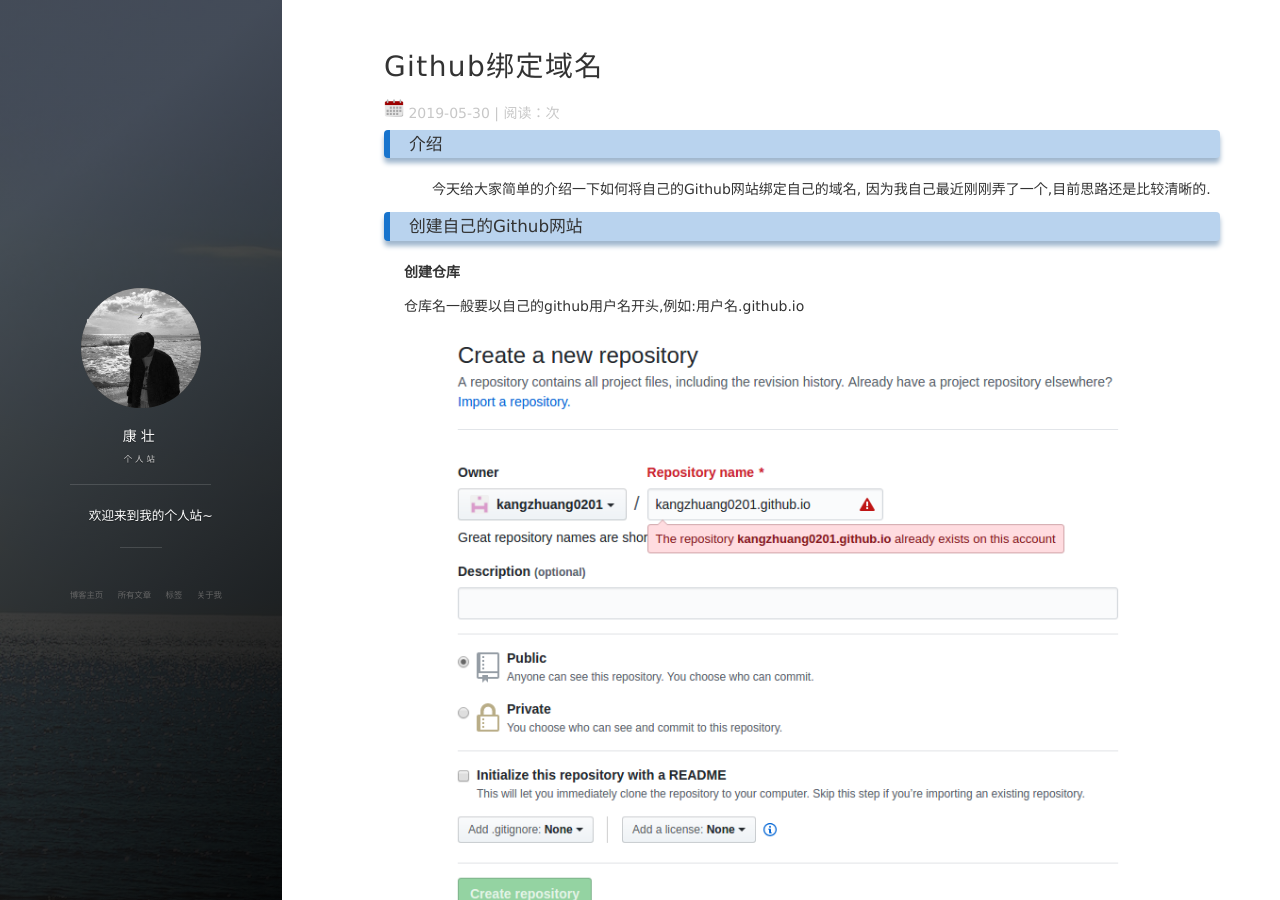
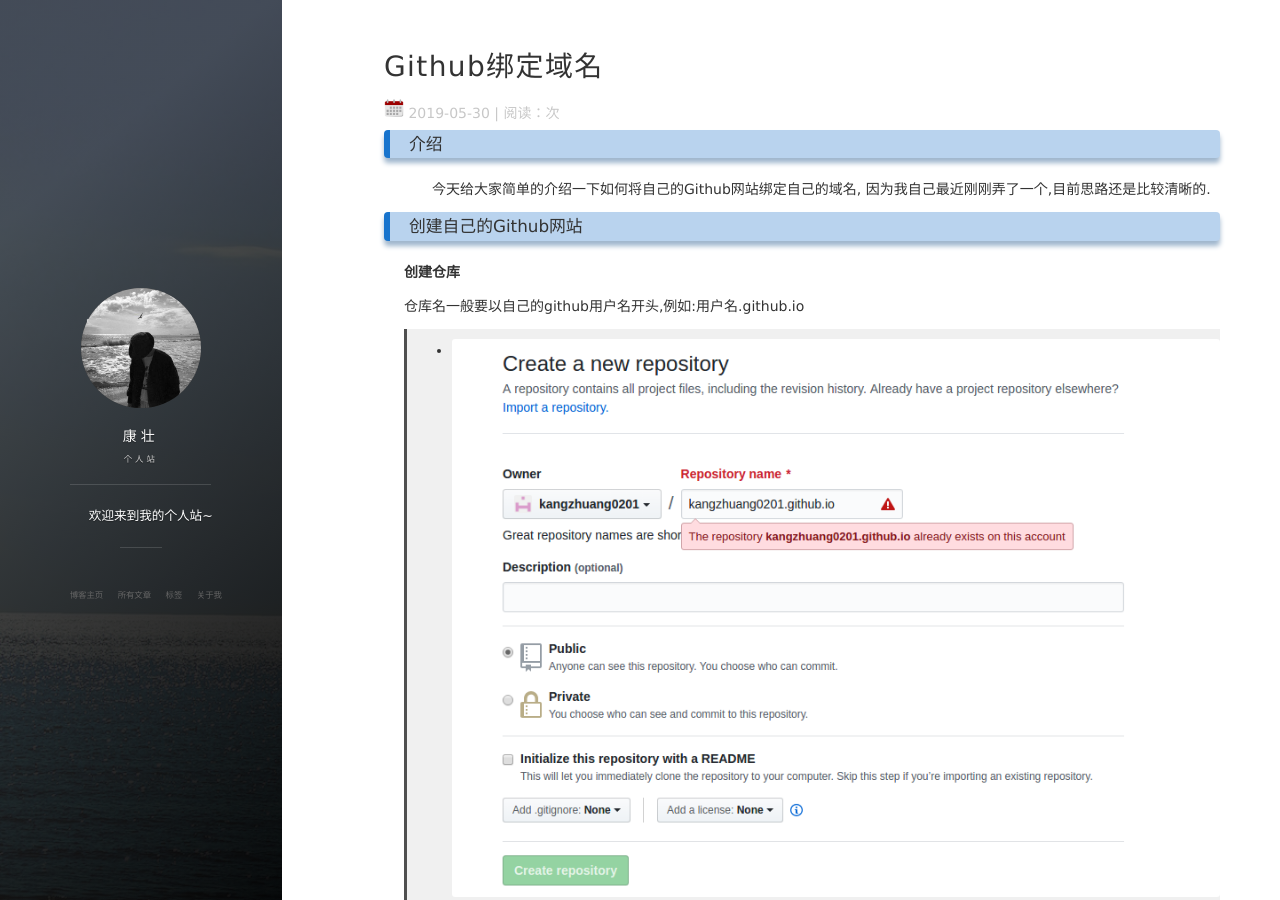
Before and after one commit to kangzhuang0201/kangzhuang0201.github.io, a Jekyll site: the page built from _posts/2019-05-30-Github绑定域名.md, in a window 1280 px wide and 900 px high. Built offline with Jekyll 4.4.1, drawn with Linux system fonts in a browser that asks for light colours; nearby versions of some CDN libraries; comment, search, counter and statistics services are not loaded.

```diff
--- a/_posts/2019-05-30-Github绑定域名.md
+++ b/_posts/2019-05-30-Github绑定域名.md
@@ -15,22 +15,22 @@
 
 仓库名一般要以自己的github用户名开头,例如:用户名.github.io
 
-![](/images/posts/DomainDeal/CreateRepository.png)
+ >*  ![](/images/posts/DomainDeal/CreateRepository.png)
 
 **选择主题**
 
 点击create repository 创建，然后到设置界面,找到Choose a theme选项点击
 
-![](/images/posts/DomainDeal/Setting.png)
-![](/images/posts/DomainDeal/ChooseTheme.png)
+ >*  ![](/images/posts/DomainDeal/Setting.png)
+ >*  ![](/images/posts/DomainDeal/ChooseTheme.png)
 
 上面的都是github给我们提供的一些样例模板，随便选择一个。
 
-![](/images/posts/DomainDeal/SelectTheme.png)
+ >*  ![](/images/posts/DomainDeal/SelectTheme.png)
 
 选择完毕之后我们提交更改，我们点击提交
 
-![](/images/posts/DomainDeal/Submit.png)
+ >*  ![](/images/posts/DomainDeal/Submit.png)
 
 提交之后，你的网站可以访问了，访问地址:  用户名.github.io
 
@@ -43,19 +43,19 @@
 
 购买流程就不说了，购买之后。打开控制台，点击解析域名，如图：
 
-![](/images/posts/DomainDeal/JieXi.png)
+ >*  ![](/images/posts/DomainDeal/JieXi.png)
 
 点击解析,最后添加记录.记录类型选A, 你记录值要填写你的github的ip地址, ping 用户名.github.io ,记录类型为CNAME, 填写你的github的域名地址,如图:
 
-![](/images/posts/DomainDeal/AddRecords.jpg)
+ >*  ![](/images/posts/DomainDeal/AddRecords.jpg)
 
 ### 绑定域名
 在你的仓库下面创建一个名字为 CNAME的文件,填写你购买的域名,如图:
 
-![](/images/posts/DomainDeal/CNAME.png)
+ >*  ![](/images/posts/DomainDeal/CNAME.png)
 
 观察 settings 下地址变化,如图:
 
-![](/images/posts/DomainDeal/AddrChange.png)
+ >*  ![](/images/posts/DomainDeal/AddrChange.png)
 
 这样就可以通过你自己的域名进行访问了!
```
